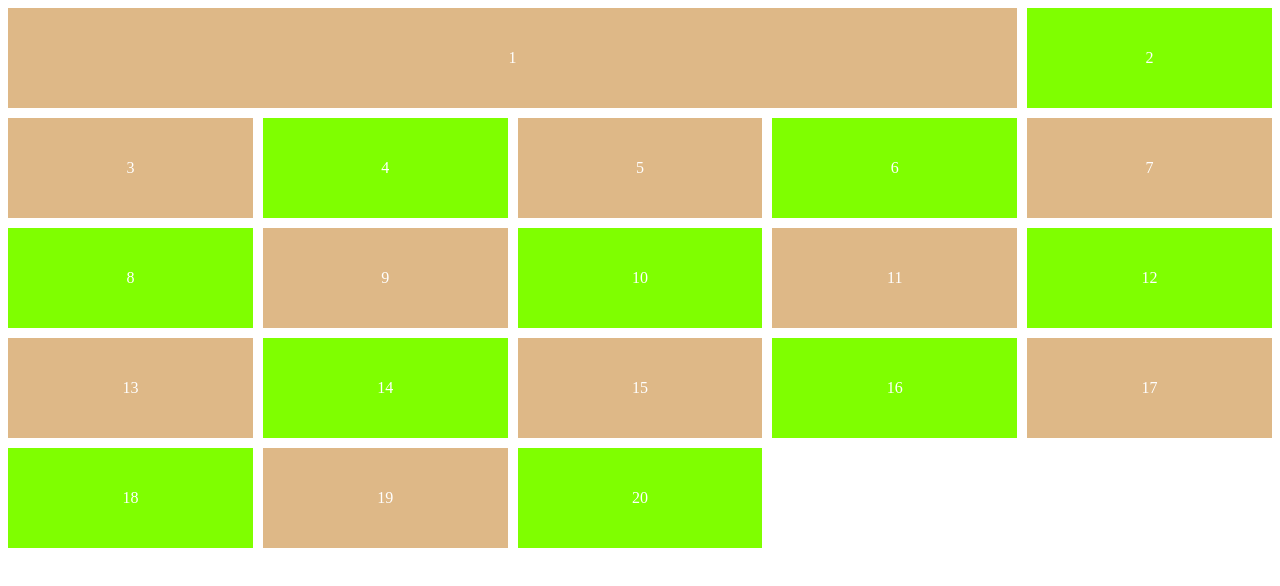
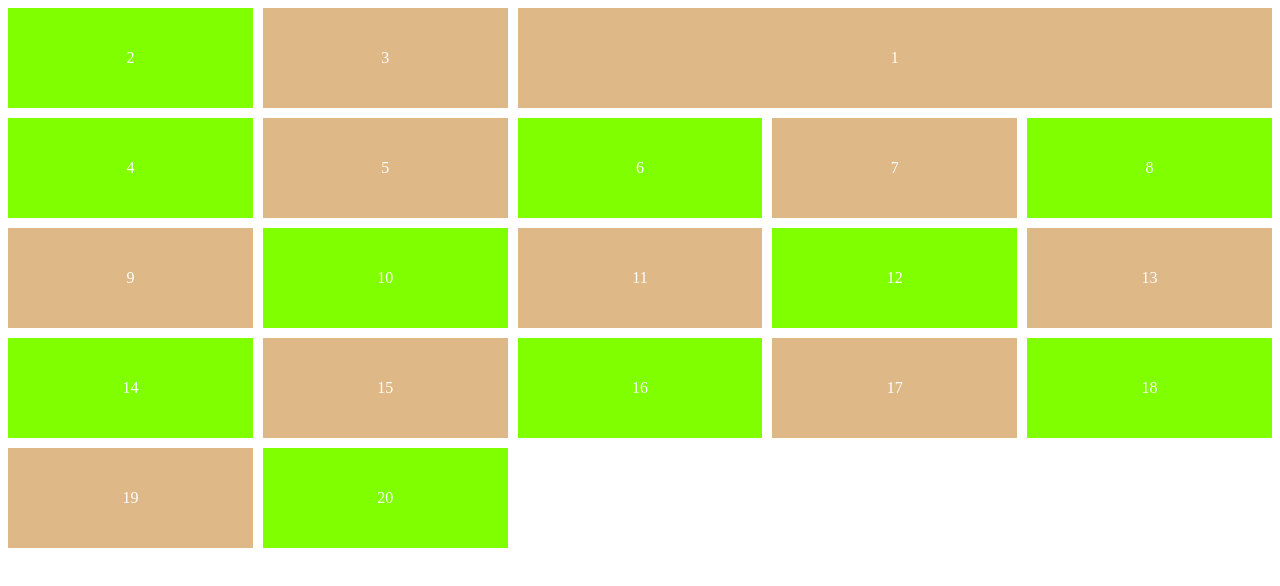
Before and after one commit to nakusha/css_practice, a plain HTML site: page grid.html in a window 1280 px wide. Drawn offline with Linux system fonts and the light colour scheme.

Commit message:
Line Naming

```diff
--- a/grid.html
+++ b/grid.html
@@ -10,7 +10,11 @@
                 display: grid;
                 grid-auto-rows: 100px;
                 grid-gap: 10px;
-                grid-template-columns:repeat(5, 1fr);
+                /* line naming */
+                grid-template-columns: [first] 1fr [second] 1fr [third] 1fr [forth] 1fr [fifth] 1fr [endline];
+                /* grid-template-columns: [first] repeat(5, 1fr) [last]; */
+                /* grid-template-columns:repeat(5, 1fr); */
+                grid-auto-flow: row dense;
                 color:white;
                 height: 100vh;
 
@@ -33,8 +37,8 @@
                 background-color: burlywood;
             }
             .box:first-child{
-                grid-column-start: 1;
-                grid-column-end: 5;
+                grid-column: third / endline;
+                grid-row:1 / -1;
             }
         </style>
     </head>
```
Also changed, not shown: README.md.
